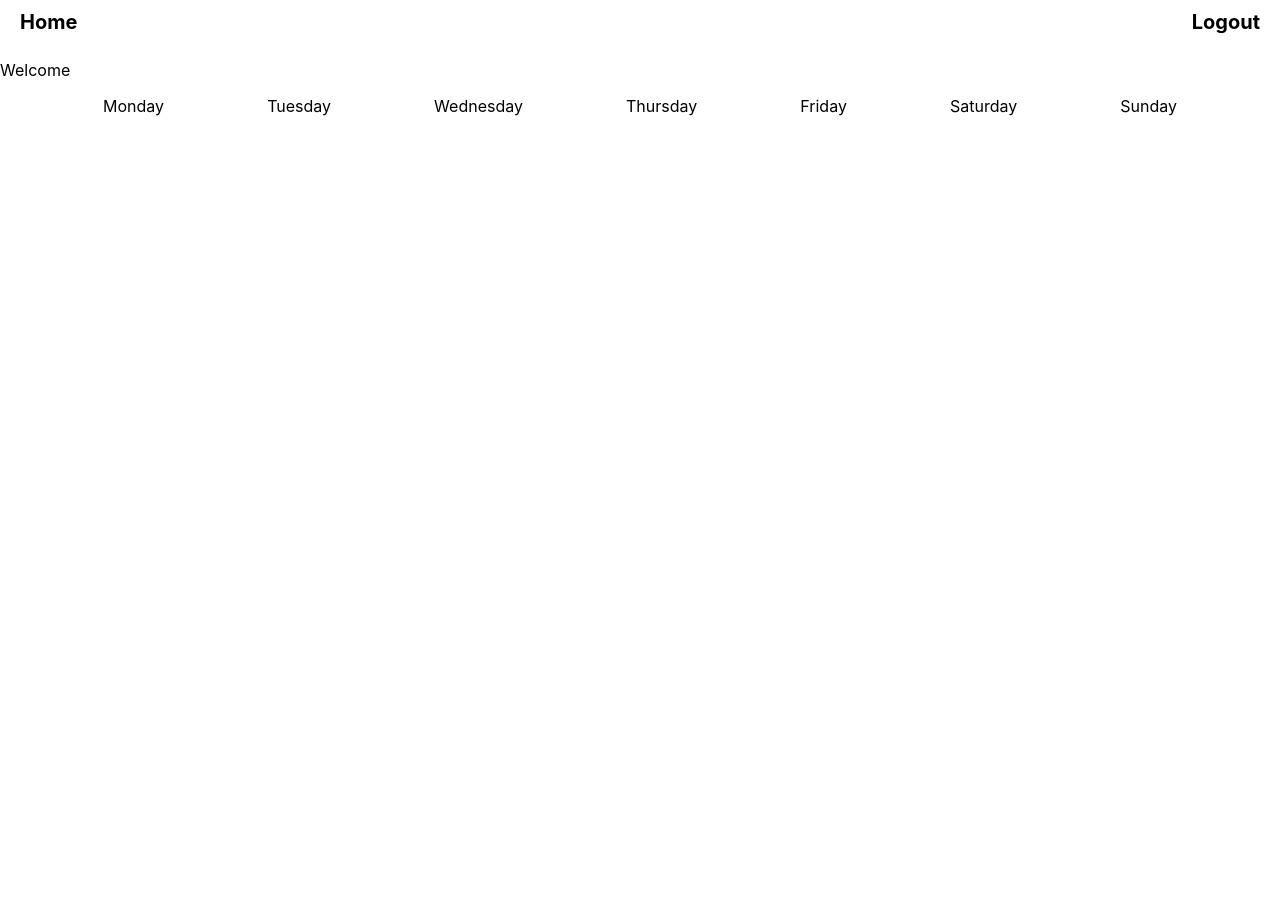
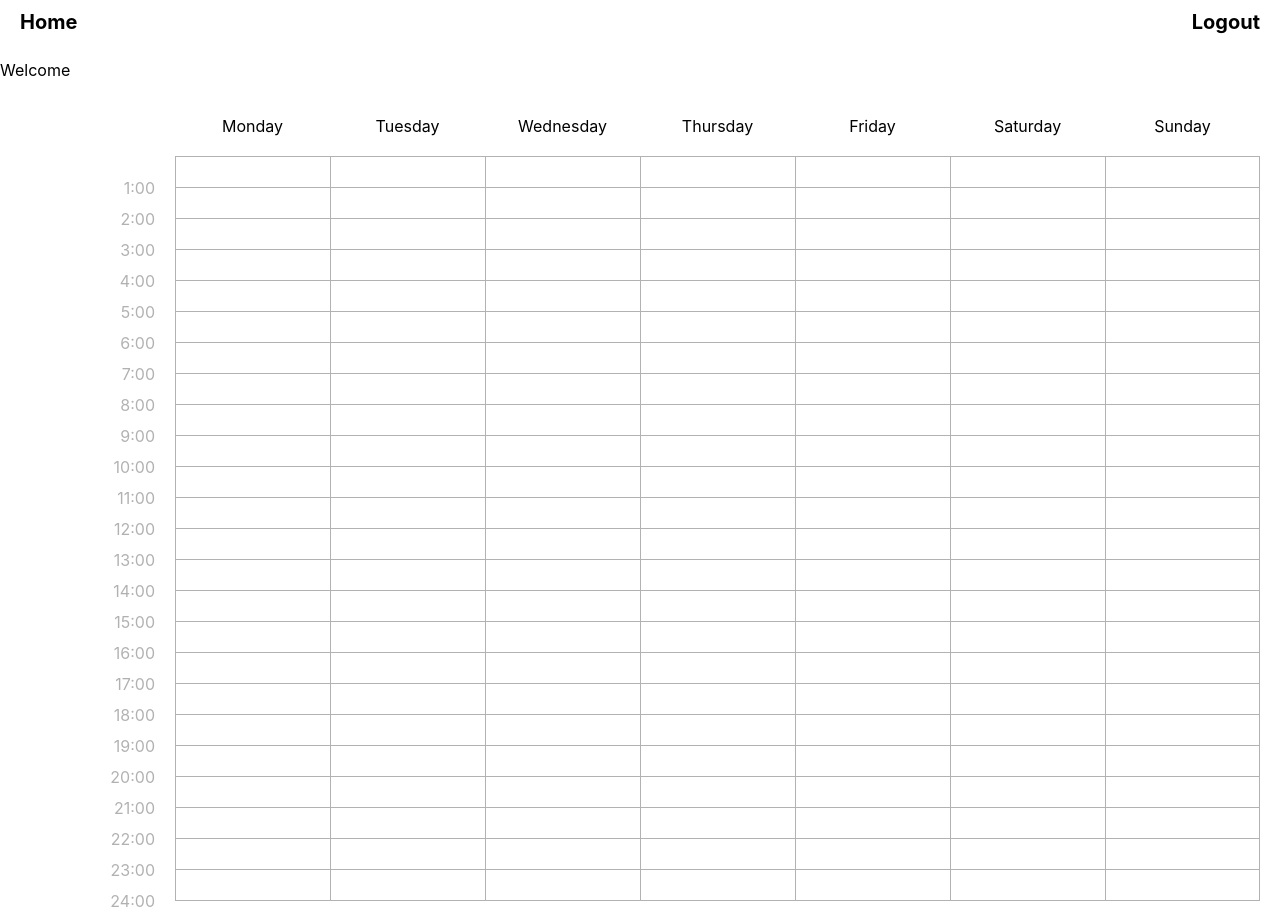
Before and after one commit to JC33340/remindersFrontend, a React (Create React App) app in the folder reminders-frontend/: page / in a window 1280 px wide. Before the commit the page ends 800 px from the top, so only its background shows below. Built offline with nearby package versions, Linux system fonts and the light colour scheme; no server answers; sample sign-in values are in the browser's storage.

Commit message:
finished layout of the calender grid

```diff
--- /dev/null
+++ b/reminders-frontend/src/components/CalenderColumn.tsx
@@ -0,0 +1,23 @@
+import React from 'react'
+
+interface type{
+    day:String
+}
+
+export default function CalenderColumn({day}:type){
+    var column:JSX.Element[] = []
+
+    for(let i=0;i<25;i++){
+        column.push(
+            <div className={`calender-day-item ${i===0?'top':''} ${day===''?'axis-item':i===24?'non-axis-item bottom':'non-axis-item'} ${day==='Sunday'?'right':''}`}>
+                {i===0?day:''}
+                <span>{day===''?i===0?'':`${i}:00`:''}</span>
+            </div>
+        )
+    }
+    return(
+        <div className='calender-day-wrapper'>
+            {column}
+        </div>
+    )
+}
--- a/reminders-frontend/src/components/Day.tsx
+++ /dev/null
@@ -1,13 +0,0 @@
-import React from 'react'
-
-interface dayProps{
-    day:String
-}
-
-export default function Day({day}:dayProps){
-    return(
-    <div>
-        {day}
-    </div>
-    )
-}
--- a/reminders-frontend/src/components/WeekCalender.tsx
+++ b/reminders-frontend/src/components/WeekCalender.tsx
@@ -1,13 +1,13 @@
 import React from 'react'
-import Day from './Day'
+import CalenderColumn from './CalenderColumn'
 import "../css/HomePage.css"
 
 export default function CalendarComponent(){
-    const days = ['Monday','Tuesday','Wednesday','Thursday','Friday','Saturday','Sunday']
-    const dayDisplay = days.map(day=>{return(<Day day={day}/>)})
+    const days = ['','Monday','Tuesday','Wednesday','Thursday','Friday','Saturday','Sunday']
+    const dayDisplay = days.map(day=>{return(<CalenderColumn day={day}/>)})
     return(
     <>
-        <div className='weekly-calender-div'>
+        <div className='calender-wrapper'>
         {dayDisplay}
         </div>
 
--- a/reminders-frontend/src/css/HomePage.css
+++ b/reminders-frontend/src/css/HomePage.css
@@ -1,5 +1,49 @@
-.weekly-calender-div{
+.calender-wrapper{
     display: flex;
     justify-content: space-evenly;
+    padding: 20px;
+}
 
+.calender-day-wrapper{
+    display: flex;
+    flex-direction: column;
+    width: 100%;
 }
+
+.calender-day-item{
+    height: 30px;
+}
+
+.non-axis-item{
+    border-top: 1px solid rgba(0,0,0,0.3);
+    border-left: 1px solid rgba(0,0,0,0.3);
+}
+
+.bottom{
+    border-bottom: 1px solid rgba(0,0,0,0.3);
+}
+
+.right{
+    border-right: 1px solid rgba(0,0,0,0.3)
+}
+
+.top{
+    border-top:none;
+    border-right:none;
+    border-left:none;
+    padding-bottom: 10px;
+    text-align: center;
+}
+
+.axis-item{
+    border-top: 1px solid rgba(0,0,0,0);
+    opacity: 0.3;
+    text-align: right;
+    padding-right: 20px;
+}
+
+
+.axis-item>span{
+    position:relative;
+    bottom:-20px
+}
```
